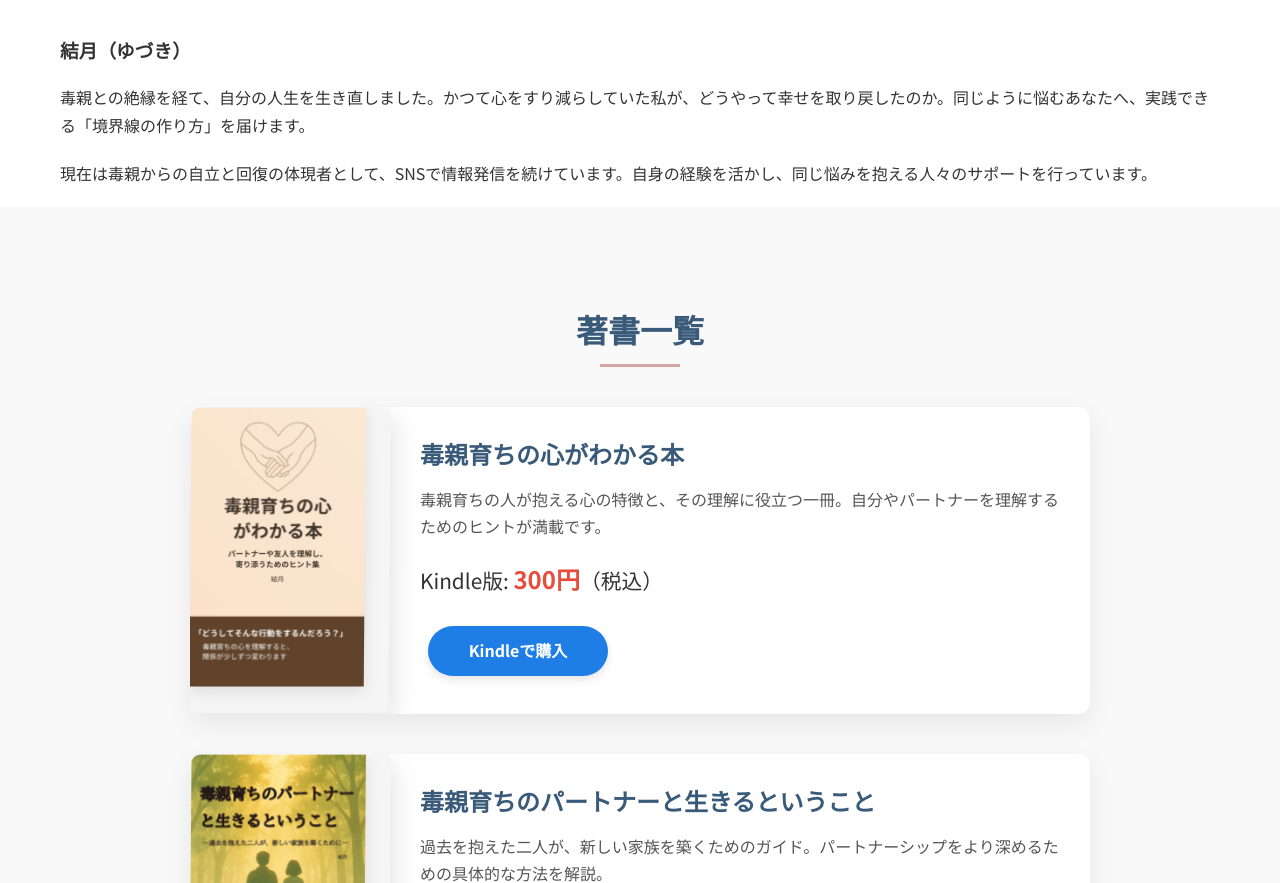
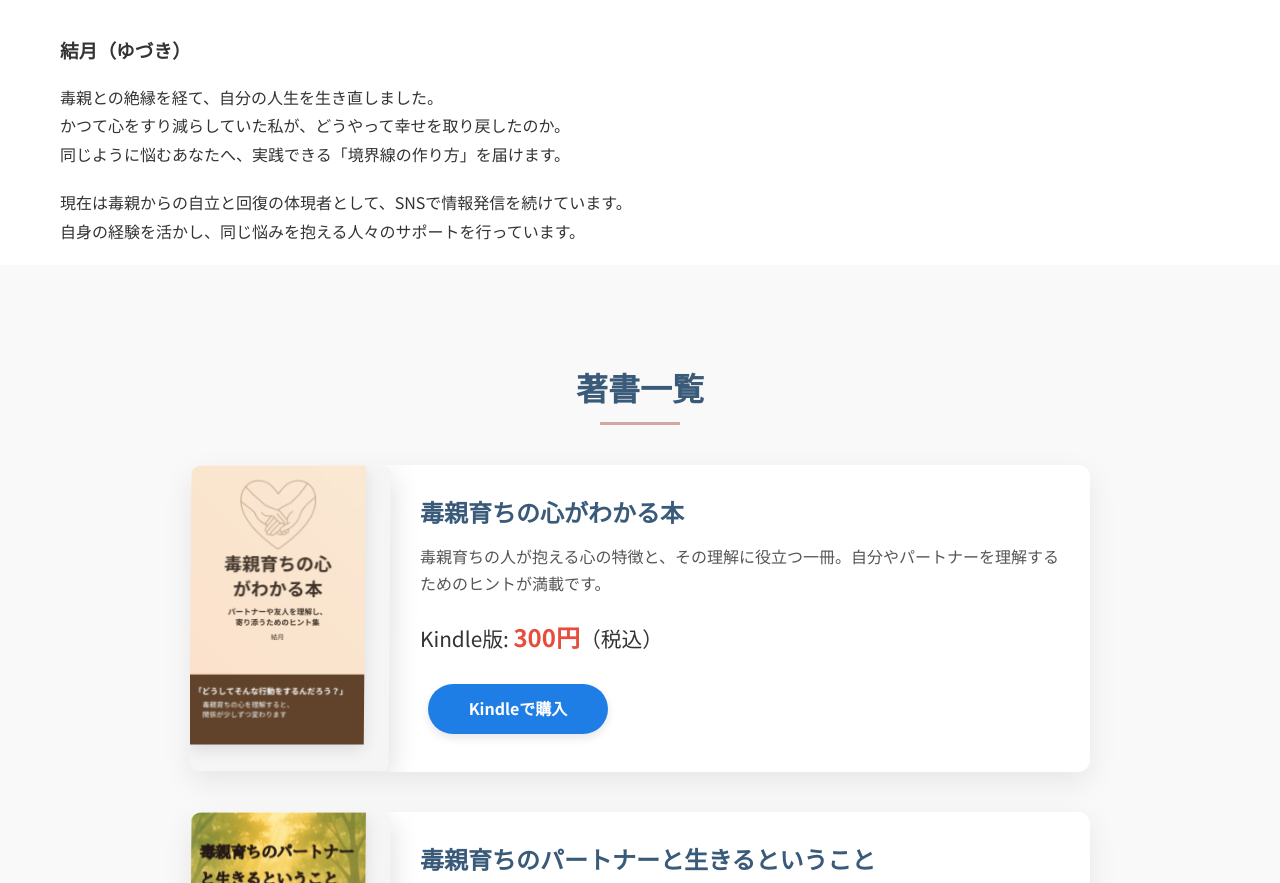
Before and after one commit to rikumom/toxic-parent-books, a plain HTML site: page index.html in a window 1280 px wide. Shown: the part 1524-2407 px from the top of the page. Drawn offline with Linux system fonts and the light colour scheme; a script that the page names is missing.

Commit message:
Update index.html

```diff
--- a/index.html
+++ b/index.html
@@ -73,8 +73,8 @@
                 <div class="author-info">
                     <h2>著者紹介</h2>
                     <h3>結月（ゆづき）</h3>
-                    <p>毒親との絶縁を経て、自分の人生を生き直しました。かつて心をすり減らしていた私が、どうやって幸せを取り戻したのか。同じように悩むあなたへ、実践できる「境界線の作り方」を届けます。</p>
-                    <p>現在は毒親からの自立と回復の体現者として、SNSで情報発信を続けています。自身の経験を活かし、同じ悩みを抱える人々のサポートを行っています。</p>
+                    <p>毒親との絶縁を経て、自分の人生を生き直しました。<br>かつて心をすり減らしていた私が、どうやって幸せを取り戻したのか。<br>同じように悩むあなたへ、実践できる「境界線の作り方」を届けます。</p>
+                    <p>現在は毒親からの自立と回復の体現者として、SNSで情報発信を続けています。<br>自身の経験を活かし、同じ悩みを抱える人々のサポートを行っています。</p>
                 </div>
             </div>
         </div>
```
